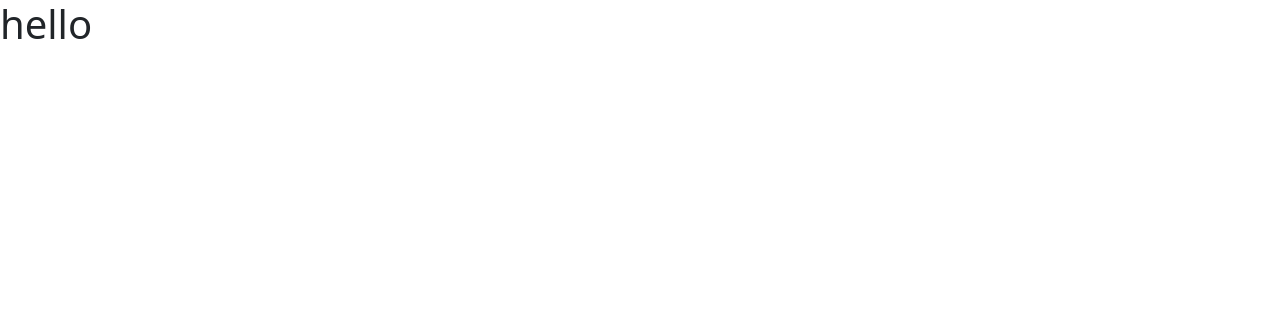
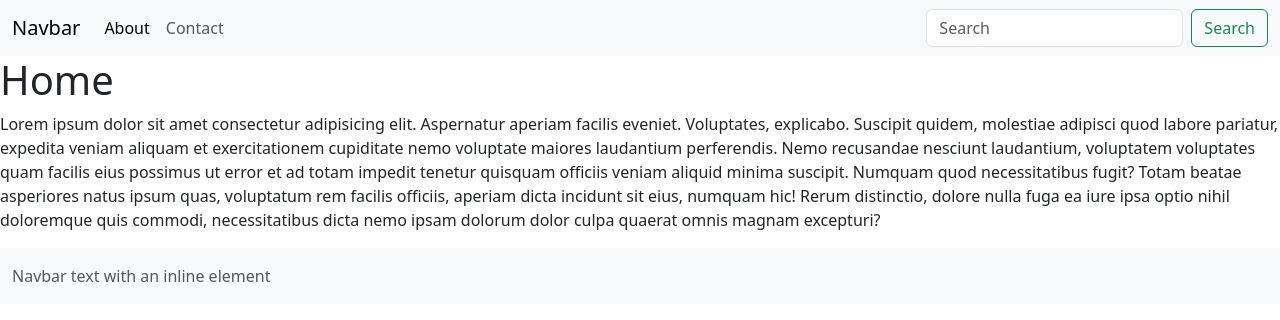
Before and after one commit to fayazkhan9001/form-practice, a React (Vite) app in the folder MyForm/: page / in a window 1280 px wide. Shown: the top 320 px of the page. Built offline with nearby package versions, Linux system fonts and the light colour scheme.

Commit message:
React-Router-Dom setup and Outlet

```diff
--- a/MyForm/package.json
+++ b/MyForm/package.json
@@ -11,7 +11,8 @@
   },
   "dependencies": {
     "react": "^18.2.0",
-    "react-dom": "^18.2.0"
+    "react-dom": "^18.2.0",
+    "react-router-dom": "^6.23.1"
   },
   "devDependencies": {
     "@types/react": "^18.2.66",
--- a/MyForm/src/App.jsx
+++ b/MyForm/src/App.jsx
@@ -1,9 +1,31 @@
+import Home from './pages/Home'
+import About from './pages/About'
+import Contact from './pages/Contact'
+import {
+  createBrowserRouter,
+  createRoutesFromElements,
+  RouterProvider,
+  Route
+} from "react-router-dom";
+import Layout from './pages/Layout';
 
+const router = createBrowserRouter(
+  createRoutesFromElements(
+    <Route path='/' element={<Layout/>}>
+      <Route path="/" element={<Home />} />
+      <Route path="/about" element={<About />} />
+      <Route path="/contact" element={<Contact />} />
+    </Route>
+  )
+);
 
 function App() {
 
   return (
-   <h1>hello</h1>
+    <div>
+     <RouterProvider router={router}/>
+    </div>
+
   )
 }
 
--- a/MyForm/src/components/Footer.jsx
+++ b/MyForm/src/components/Footer.jsx
@@ -0,0 +1,17 @@
+import React from "react";
+
+function Footer() {
+  return (
+    <div>
+      <nav className="navbar bg-body-tertiary">
+        <div className="container-fluid">
+          <span className="navbar-text">
+            Navbar text with an inline element
+          </span>
+        </div>
+      </nav>
+    </div>
+  );
+}
+
+export default Footer;
--- a/MyForm/src/components/Header.jsx
+++ b/MyForm/src/components/Header.jsx
@@ -0,0 +1,34 @@
+import React from 'react'
+import { Link } from 'react-router-dom'
+
+function Header() {
+  return (
+    <div>
+        <nav className="navbar navbar-expand-lg bg-body-tertiary">
+  <div className="container-fluid">
+    <Link className="navbar-brand" to="/">Navbar</Link>
+    <button className="navbar-toggler" type="button" data-bs-toggle="collapse" data-bs-target="#navbarSupportedContent" aria-controls="navbarSupportedContent" aria-expanded="false" aria-label="Toggle navigation">
+      <span className="navbar-toggler-icon"></span>
+    </button>
+    <div className="collapse navbar-collapse" id="navbarSupportedContent">
+      <ul className="navbar-nav me-auto mb-2 mb-lg-0">
+        <li className="nav-item">
+          <Link className="nav-link active" aria-current="page" to="/about">About</Link>
+        </li>
+        <li className="nav-item">
+          <Link className="nav-link" to="/contact">Contact</Link>
+        </li>
+
+      </ul>
+      <form className="d-flex" role="search">
+        <input className="form-control me-2" type="search" placeholder="Search" aria-label="Search"/>
+        <button className="btn btn-outline-success" type="submit">Search</button>
+      </form>
+    </div>
+  </div>
+</nav>
+    </div>
+  )
+}
+
+export default Header
--- a/MyForm/src/pages/About.jsx
+++ b/MyForm/src/pages/About.jsx
@@ -0,0 +1,12 @@
+import React from 'react'
+
+function About() {
+  return (
+    <div>
+        <h1>About</h1>
+        <p>Lorem ipsum dolor sit, amet consectetur adipisicing elit. Architecto similique blanditiis voluptatibus vero illo dicta consequatur, quaerat vitae totam incidunt! Facilis quia minus assumenda eaque commodi, et, possimus quisquam consectetur eos velit molestiae qui vitae. Aut labore repudiandae consequuntur officiis?</p>
+    </div>
+  )
+}
+
+export default About
--- a/MyForm/src/pages/Contact.jsx
+++ b/MyForm/src/pages/Contact.jsx
@@ -0,0 +1,12 @@
+import React from 'react'
+
+function Contact() {
+  return (
+    <div>
+        <h1>Contact</h1>
+        <p>Lorem ipsum dolor sit amet consectetur adipisicing elit. Doloribus, quae? Voluptatibus ea corporis quia id, rem laboriosam aliquid necessitatibus sequi.</p>
+    </div>
+  )
+}
+
+export default Contact
--- a/MyForm/src/pages/Home.jsx
+++ b/MyForm/src/pages/Home.jsx
@@ -0,0 +1,12 @@
+import React from 'react'
+
+function Home() {
+  return (
+    <div>
+        <h1>Home</h1>
+        <p>Lorem ipsum dolor sit amet consectetur adipisicing elit. Aspernatur aperiam facilis eveniet. Voluptates, explicabo. Suscipit quidem, molestiae adipisci quod labore pariatur, expedita veniam aliquam et exercitationem cupiditate nemo voluptate maiores laudantium perferendis. Nemo recusandae nesciunt laudantium, voluptatem voluptates quam facilis eius possimus ut error et ad totam impedit tenetur quisquam officiis veniam aliquid minima suscipit. Numquam quod necessitatibus fugit? Totam beatae asperiores natus ipsum quas, voluptatum rem facilis officiis, aperiam dicta incidunt sit eius, numquam hic! Rerum distinctio, dolore nulla fuga ea iure ipsa optio nihil doloremque quis commodi, necessitatibus dicta nemo ipsam dolorum dolor culpa quaerat omnis magnam excepturi?</p>
+    </div>
+  )
+}
+
+export default Home
--- a/MyForm/src/pages/Layout.tsx
+++ b/MyForm/src/pages/Layout.tsx
@@ -0,0 +1,14 @@
+import React from 'react'
+import { Outlet } from 'react-router-dom'
+import Header from '../components/Header'
+import Footer from '../components/Footer'
+
+export default function Layout() {
+  return (
+    <div>
+        <Header />
+        <Outlet />
+        <Footer />
+    </div>
+  )
+}
```
Also changed, not shown: MyForm/src/components/Main.jsx (+12 -0 lines), 1 other file (tests, documents, lock files or other folders).
